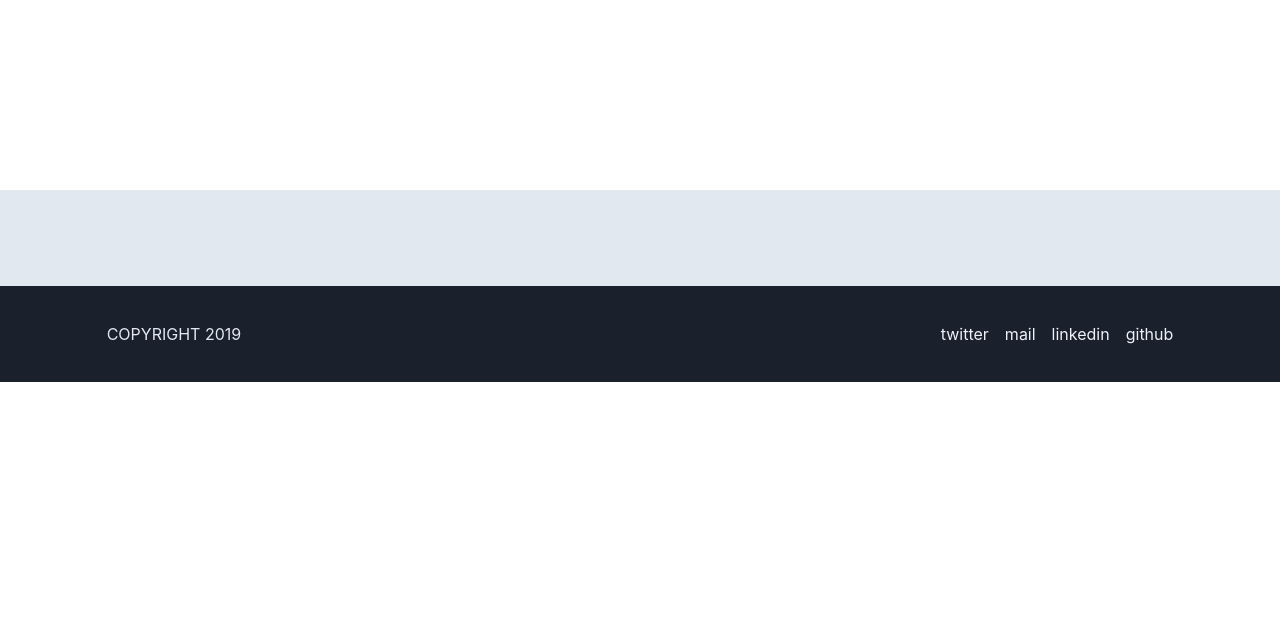
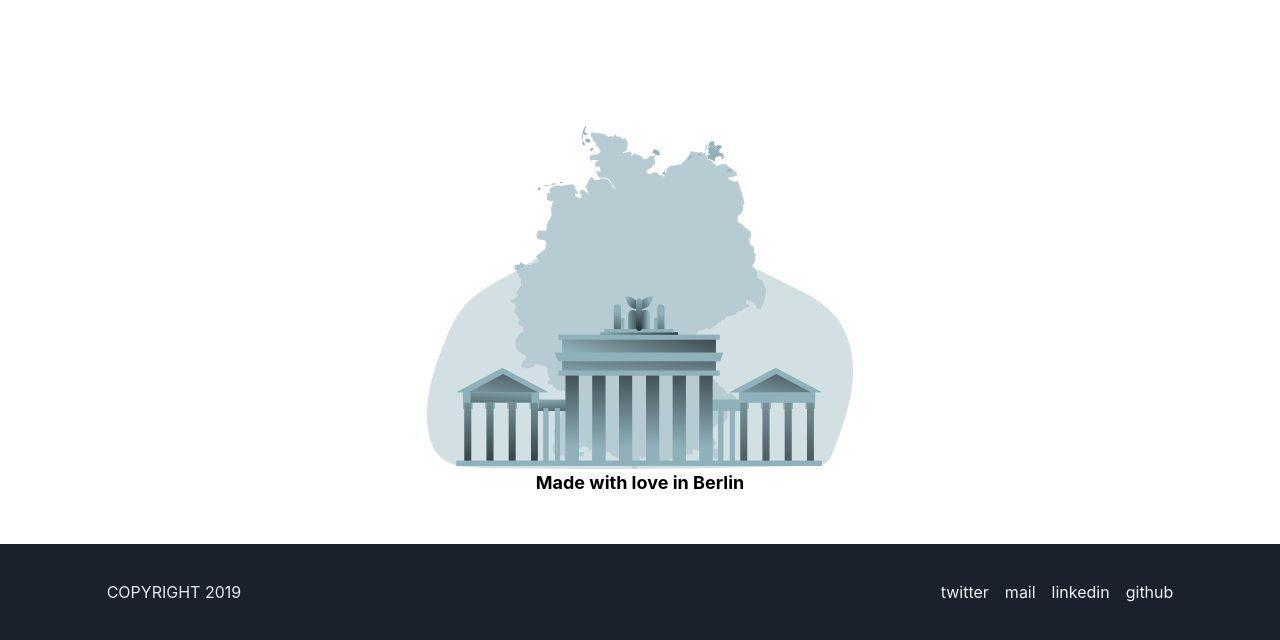
Before and after one commit to luke-joseph/portfolio, a website: page public/index.html in a window 1280 px wide. Shown: the part 2277-2917 px from the top of the page. Before the commit the page ends 2659 px from the top, so only its background shows below. Drawn offline with Linux system fonts and the light colour scheme.

Commit message:
wireframe completed

```diff
--- a/public/index.html
+++ b/public/index.html
@@ -134,7 +134,7 @@
       </div>
     </div>
 
-    <div id="contacts-social" class="flex flex-col w-full sm:w-10/12 mx-auto border mt-12 mb-48">
+    <div id="contacts-social" class="flex flex-col w-full sm:w-10/12 mx-auto border mt-12 mb-32">
       <h1 class="text-5xl mb-4 text-center">Contact & Social Links</h1>
       <div id="social-links-container" class="flex mx-auto w-5/6 border justify-between">
         <div class="w-1/4 flex flex-col">
@@ -165,7 +165,10 @@
 
     </div>
 
-    <div class="bg-gray-300 h-24"></div>
+    <div id="credits" class="flex flex-col w-full mx-auto pb-12">
+      <img src="/img/germany.svg" alt="" class="w-1/3 mx-auto">
+      <p class="text-center text-lg mt-auto text-lg font-bold">Made with love in Berlin</p>
+    </div>
 
   </div>
 
```
